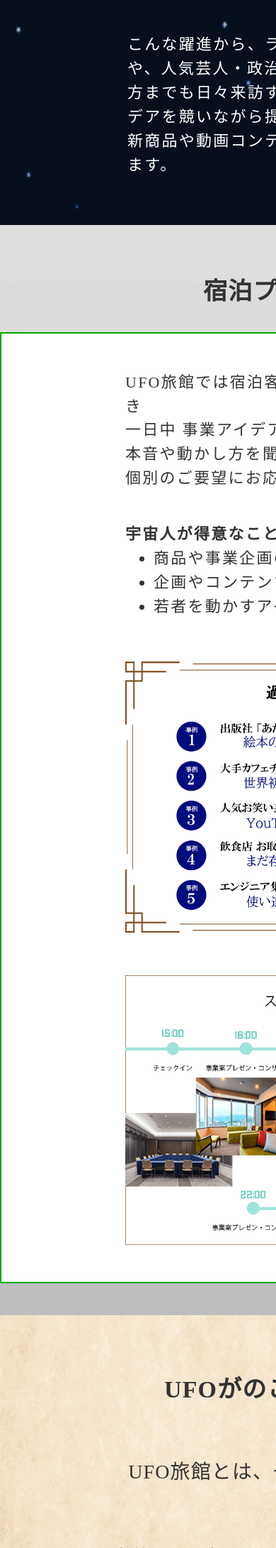
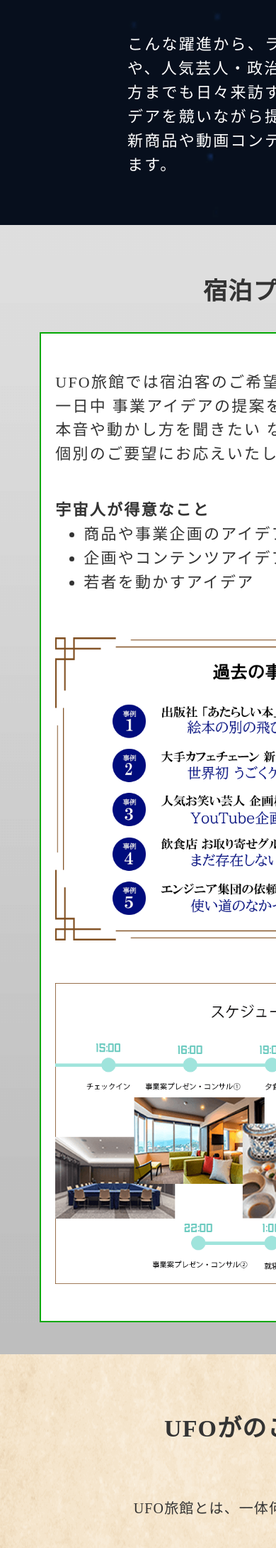
Before and after one commit to appurupai0/appurupai0.github.io, a PHP site: page /ufo-ryokan.html in a window 390 px wide; the page is wider, and only the part inside the window is pictured. Shown: the part 3593-5774 px from the top of that part at 71% size. Run offline with PHP 8.4, Linux system fonts and the light colour scheme; some libraries are stand-ins or nearby versions; some web fonts are replaced.

Commit message:
レスポンシブル対応１

```diff
--- a/labo-ryokan-web/css/ufo-ryokan.css
+++ b/labo-ryokan-web/css/ufo-ryokan.css
@@ -332,6 +332,12 @@ textarea {
 	border-bottom:solid 2px rgb(3, 143, 15);
 }
 
+@media screen and (max-width: 750px){
+	.ly_head{
+		width: 100%;
+	}
+}
+
 /*=============================
 　天成園ーイントロダクション
 ==============================*/
@@ -393,6 +399,12 @@ textarea {
 	padding: 50px;
 }
 
+@media screen and (max-width: 750px){
+	#intro .ly_cont_inner{
+		width: 80%;
+	}
+}
+
 /*=============================
 　これまでの歩み
 =============================*/
@@ -402,7 +414,7 @@ textarea {
 	background: url(../ufo-ryokan/mon.png) no-repeat,
 				url(../ufo-ryokan/no-moon-bg.png) no-repeat;
 	background-position: top right, top;
-	background-size: 27% auto, 100% auto;
+	background-size: 27% auto, auto;
 }
 #history .sec_mainTtl{
 	justify-content: flex-start;
@@ -425,6 +437,12 @@ textarea {
 #history .el_media_imgWrapper{
 	width: 885px;
 	margin: 47px auto 0;
+}
+
+@media screen and (max-width: 750px){
+	#history .le_media_imgWrapper{
+		width: 100%;
+	}
 }
 
 /*=============================
@@ -473,6 +491,13 @@ textarea {
 	justify-content: center;
 	margin-top: 60px;
 }
+@media screen and (max-width: 750px){
+	#plan .sec{
+		width: 85%;
+		margin: 40px auto 0;
+		padding: 52px 20px;
+	}
+}
 
 /*=============================
 　経営者の声
@@ -496,6 +521,13 @@ textarea {
 #exe .space{
 	margin-top: 40px;
 }
+
+@media screen and (max-width: 750px){
+	#exe .end-start{
+		font-size: 20px;
+	}
+}
+
 /*=============================
 　ご案内（予約ページ）
 =============================*/
@@ -539,6 +571,11 @@ textarea {
 }
 #reserve .small_font{
 	margin-top: 10px;
+}
+@media screen and (max-width: 750px){
+	#reserve .small_font{
+		font-size:20px;
+	}
 }
 
 /*=============================
```
